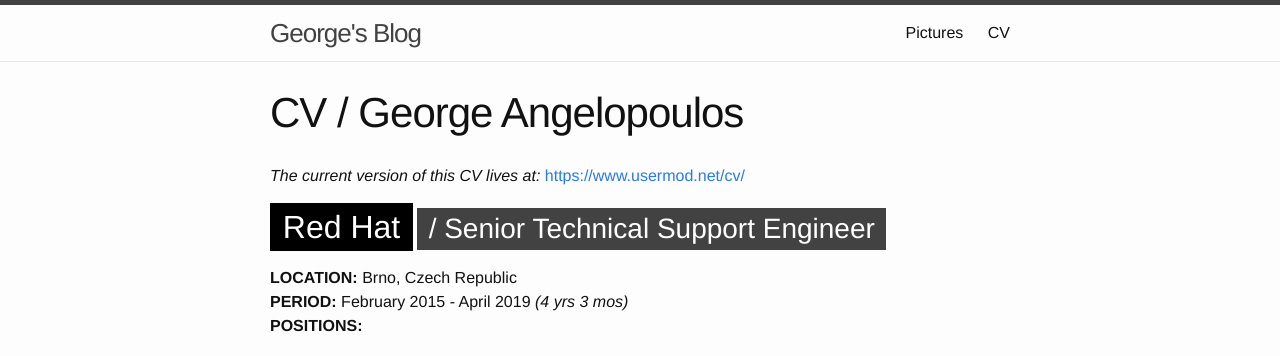
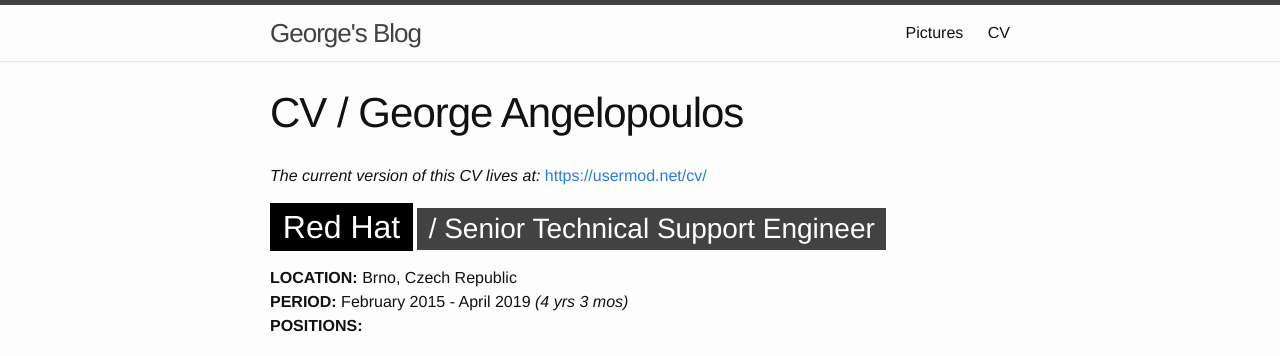
Before and after one commit to gangelop/lathan.github.io, a Jekyll site: the page built from cv.md, in a window 1280 px wide and 900 px high. Shown: the top 356 px of the window. Built offline with Jekyll 4.4.1, drawn with Linux system fonts in a browser that asks for light colours; some of the changed lines change nothing that is shown.

Commit message:
change site url in jekyll config

```diff
--- a/_config.yml
+++ b/_config.yml
@@ -12,7 +12,7 @@
     I'm George Angelopoulos and I like computers.
 baseurl: "" # the subpath of your site, e.g. /blog
 #url: "http://yourdomain.com" # the base hostname & protocol for your site
-url: "https://www.usermod.net"
+url: "https://usermod.net"
 #twitter_username: g_usermod
 github_username:  gangelop
 linkedin_username:  gangelop
```
